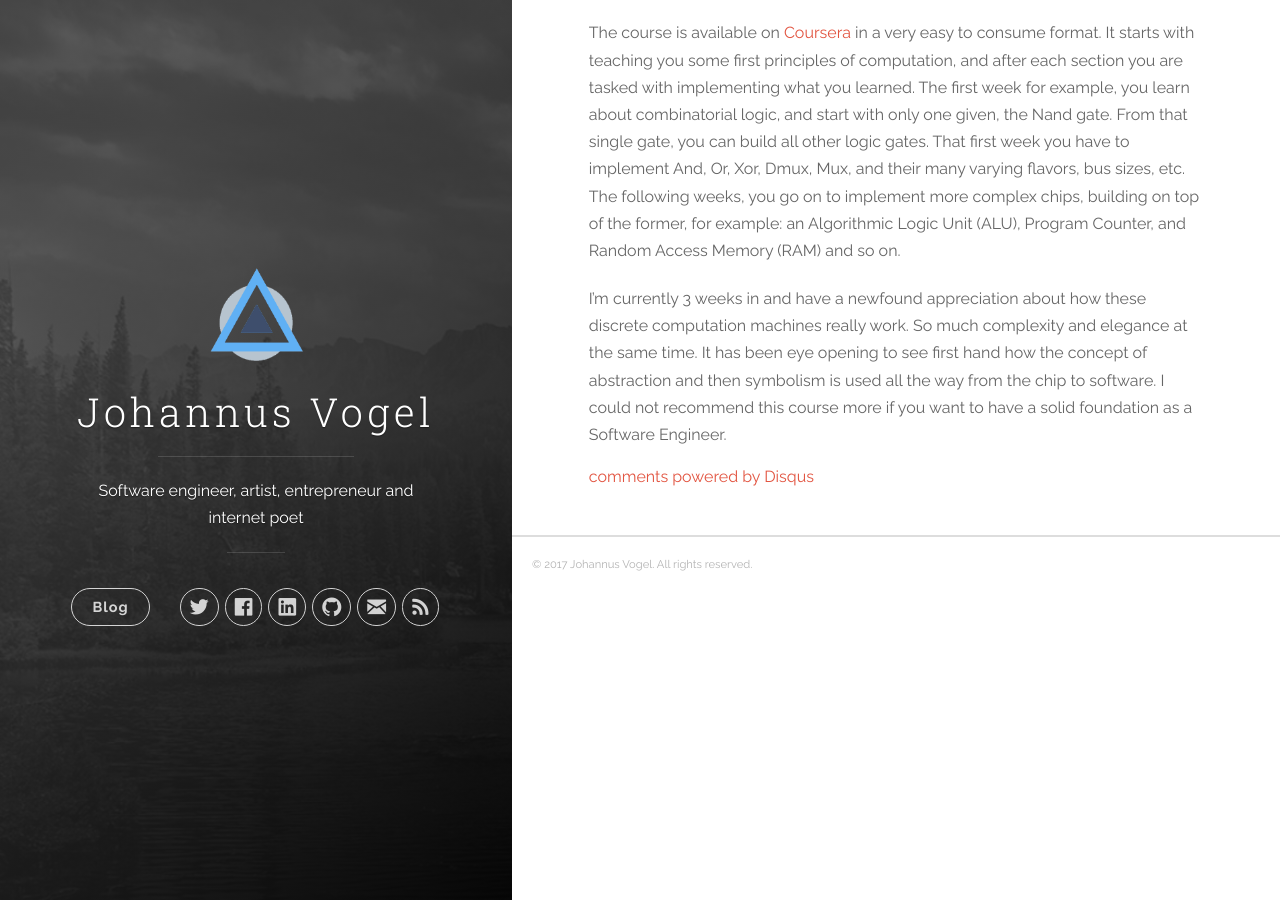
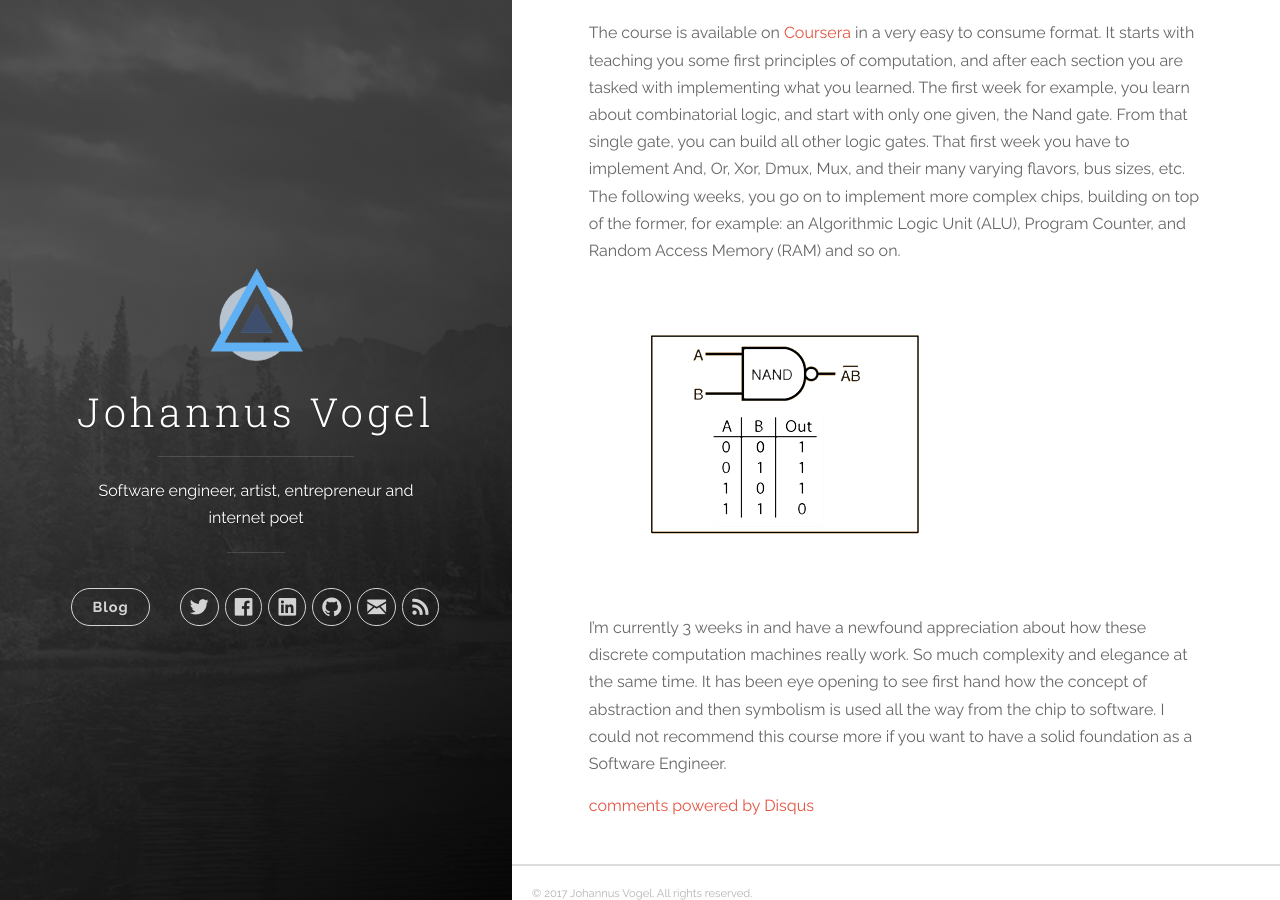
Before and after one commit to javogel/javogel.github.io, a Jekyll site: the page built from _posts/2017-11-29-from-nand-to-tetris-learning-software-engineering-fundamentals.markdown, in a window 1280 px wide and 900 px high, scrolled down 964 px. Built offline with Jekyll 4.4.1, drawn with Linux system fonts in a browser that asks for light colours; nearby versions of some CDN libraries; comment, search, counter and statistics services are not loaded.

Commit message:
Updated From Nand To Tetris Learning Software Engineering Fundamentals

```diff
--- a/_posts/2017-11-29-from-nand-to-tetris-learning-software-engineering-fundamentals.markdown
+++ b/_posts/2017-11-29-from-nand-to-tetris-learning-software-engineering-fundamentals.markdown
@@ -19,4 +19,6 @@ Not having studies Computer Science myself (I studied Industrial Engineering), I
 
 The course is available on [Coursera ](https://www.coursera.org/learn/build-a-computer)in a very easy to consume format. It starts with teaching you some first principles of computation, and after each section you are tasked with implementing what you learned. The first week for example, you learn about combinatorial logic, and start with only one given, the Nand gate. From that single gate, you can build all other logic gates. That first week you have to implement And, Or, Xor, Dmux, Mux, and their many varying flavors, bus sizes, etc. The following weeks, you go on to implement more complex chips, building on top of the former, for example: an Algorithmic Logic Unit (ALU), Program Counter, and Random Access Memory (RAM) and so on.
 
+![nand_gate.png](/uploads/nand_gate.png)
+
 I'm currently 3 weeks in and have a newfound appreciation about how these discrete computation machines really work. So much complexity and elegance at the same time. It has been eye opening to see first hand how the concept of abstraction and then symbolism is used all the way from the chip to software. I could not recommend this course more if you want to have a solid foundation as a Software Engineer.
```
